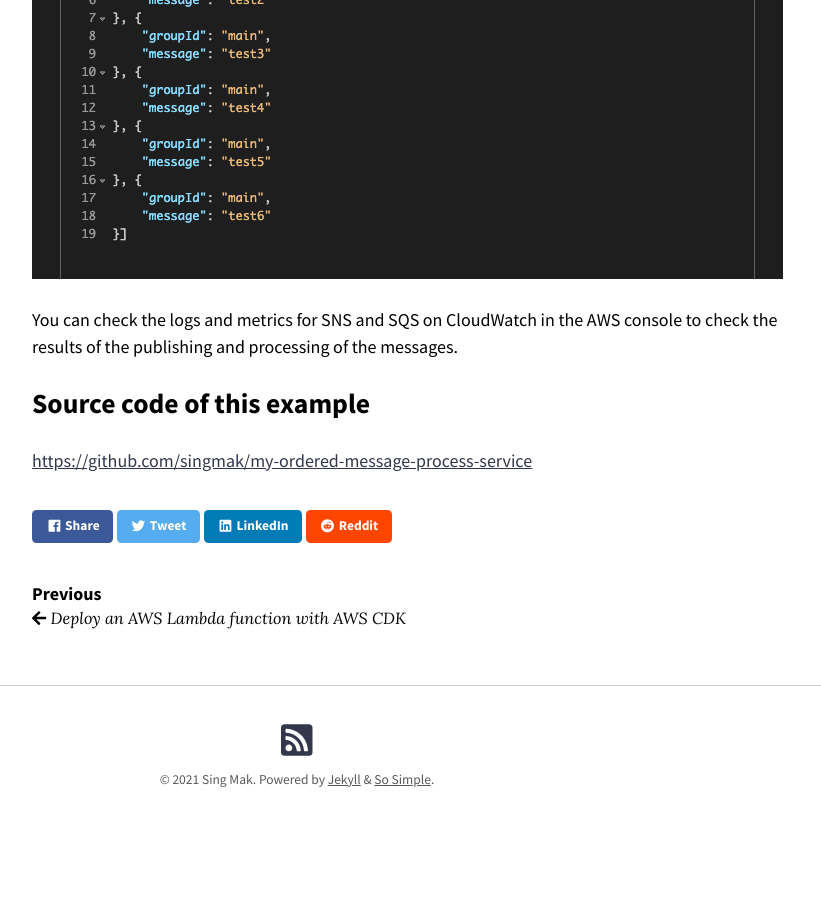
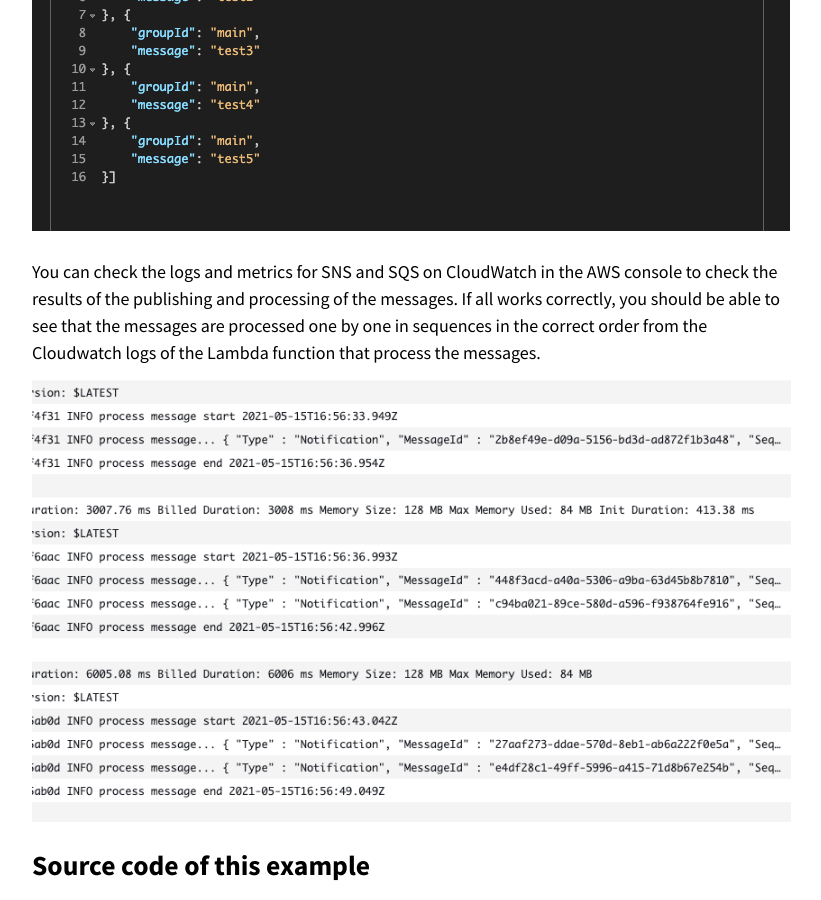
Before and after one commit to singmak/singmak.github.io, a Jekyll site: the page built from _posts/2021-5-16-sqs-fifo-lambda.md, in a window 1280 px wide and 900 px high, scrolled down 6166 px. Shown: the whole window, without its empty margins (343-1164 px from the left). Built offline with Jekyll 4.4.1, drawn with Linux system fonts in a browser that asks for light colours; nearby versions of some CDN libraries; before the commit the page ends 7028 px from its top, so only the background shows below that.

Commit message:
update demo images

```diff
--- a/_posts/2021-5-16-sqs-fifo-lambda.md
+++ b/_posts/2021-5-16-sqs-fifo-lambda.md
@@ -188,7 +188,8 @@
 For example, I use [Thunder client](https://marketplace.visualstudio.com/items?itemName=rangav.vscode-thunder-client) to make an HTTP request with a JSON body like this
 ![test example](/assets/images/cdk-test-publish-messages.png)
 
-You can check the logs and metrics for SNS and SQS on CloudWatch in the AWS console to check the results of the publishing and processing of the messages.
+You can check the logs and metrics for SNS and SQS on CloudWatch in the AWS console to check the results of the publishing and processing of the messages. If all works correctly, you should be able to see that the messages are processed one by one in sequences in the correct order from the Cloudwatch logs of the Lambda function that process the messages.
+![messages logs](/assets/images/messages-logs.png)
 
 ## Source code of this example
 [https://github.com/singmak/my-ordered-message-process-service](https://github.com/singmak/my-ordered-message-process-service)
```
Also changed, not shown: assets/images/cdk-test-publish-messages.png, assets/images/messages-logs.png (added).
